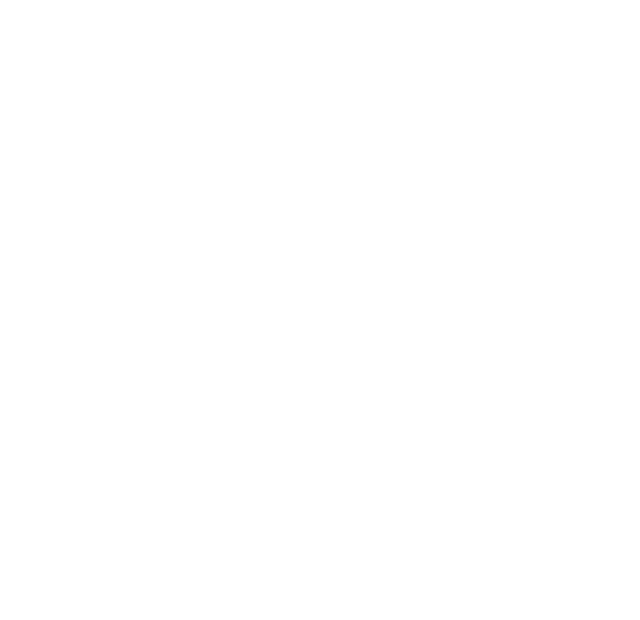
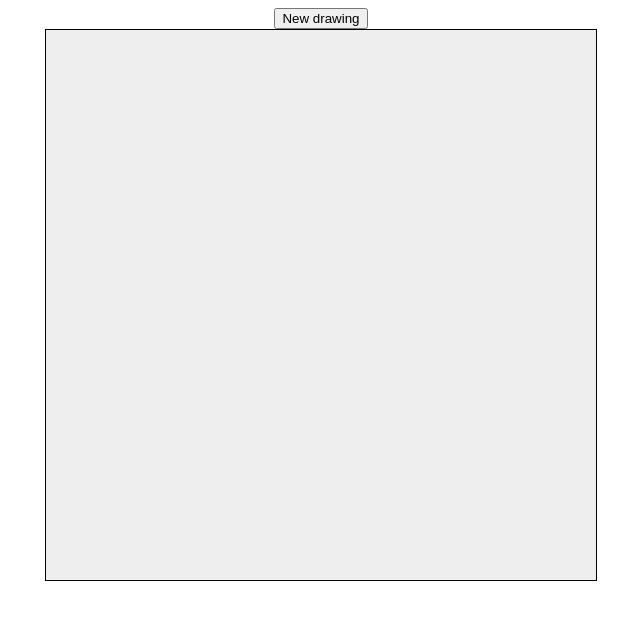
Before and after one commit to quinten-kamphuis/top-etch-a-sketch, a plain HTML site: page index.html in a window 1280 px wide. Shown: the whole page, without its empty margins (319-959 px from the left). Drawn offline with Linux system fonts and the light colour scheme.

Commit message:
Add etch and button for new etch with size input

```diff
--- a/index.html
+++ b/index.html
@@ -8,6 +8,7 @@
     <script src="script.js" defer></script>
 </head>
 <body>
-
+    <button id="button">New drawing</button>
+    <div id="container"></div>
 </body>
 </html>
--- a/script.js
+++ b/script.js
@@ -0,0 +1,32 @@
+const button = document.querySelector('#button');
+const gridContainer = document.querySelector('#container');
+
+let gridSquares = 16;
+
+const addDrawingEffect = () => {
+    document.querySelectorAll('.square').forEach(elem => elem.addEventListener('mouseover', () => {
+        elem.classList.add('colored')
+    }))
+};
+
+const makeGrid = () => {
+    const squareSize = gridContainer.clientWidth / gridSquares;
+    gridContainer.innerHTML = '';
+    for(i = 1; i <= gridSquares * gridSquares; i++){
+        gridContainer.innerHTML += `<div class="square" style="width: ${squareSize}px; height: ${squareSize}px;"></div>`;
+    }
+    addDrawingEffect();
+}
+
+document.addEventListener('DOMContentLoaded', () => {
+    makeGrid();
+})
+button.addEventListener('click', () => {
+    input = parseInt(prompt("How big? Enter a number between 16 and 40"));
+    if (input >= 16 && input <= 40){
+        gridSquares = input;
+        makeGrid();
+    } else {
+        alert('Error; wrong input.');
+    }
+})
--- a/styles.css
+++ b/styles.css
@@ -0,0 +1,17 @@
+body{
+    text-align: center;
+}
+#container{
+    margin: 0 auto;
+    display: flex;
+    width: 550px;
+    flex-wrap: wrap;
+    border: 1px solid black;
+}
+.square{
+    aspect-ratio: 1/1;
+    background-color: #eee;
+}
+.colored{
+    background-color: #000033;
+}
```
